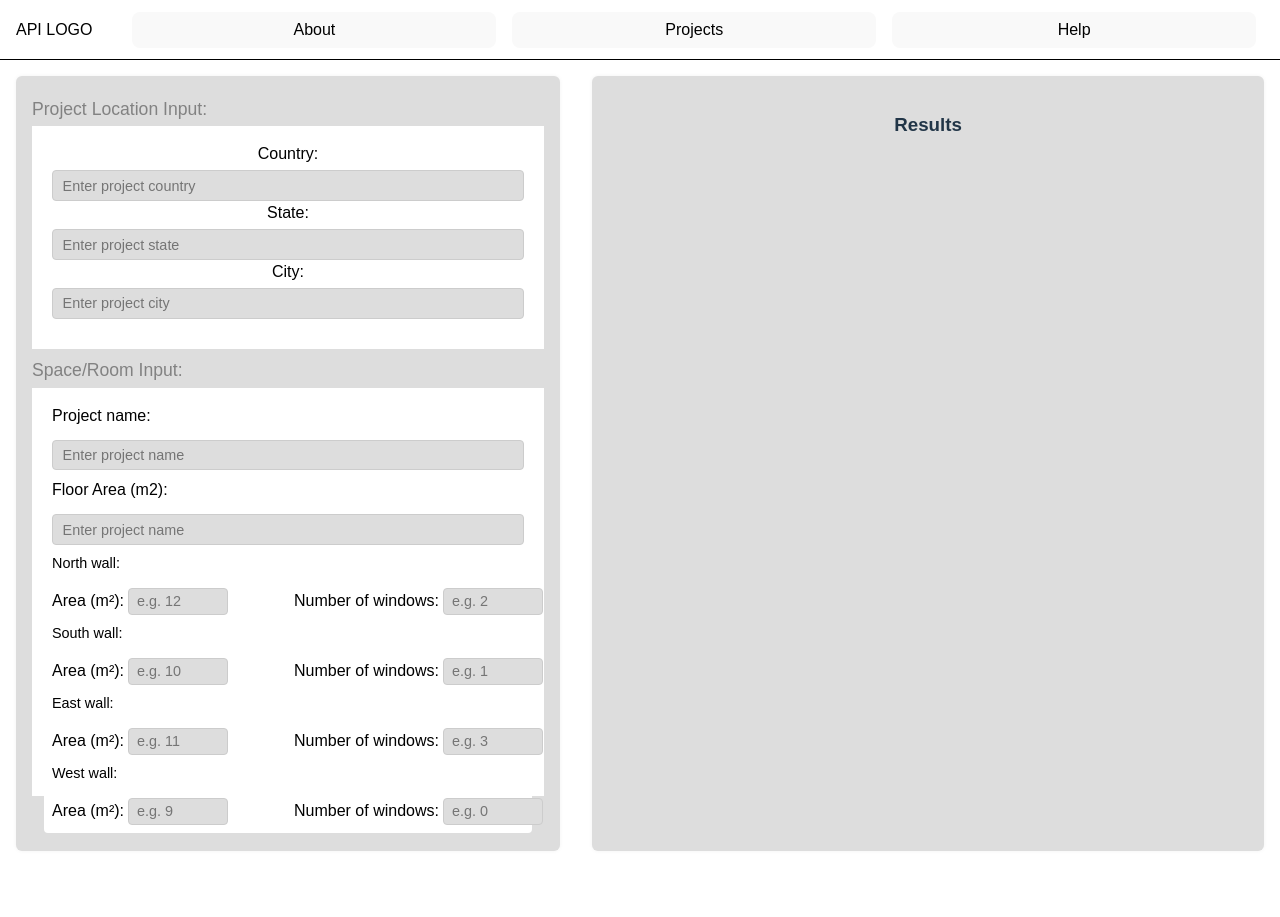
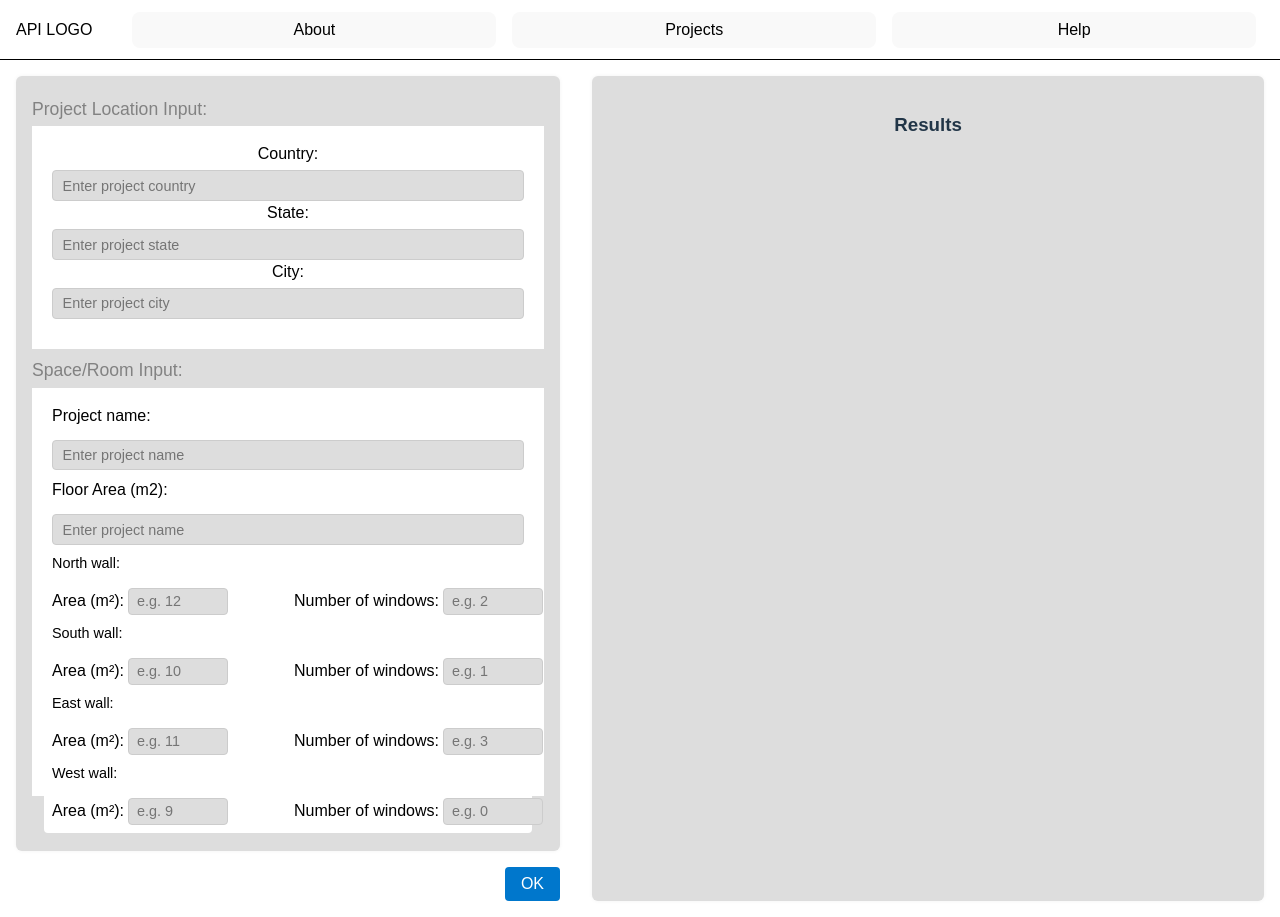
Before and after one commit to lavendercaterpillar/capstone-frontend, a React (Vite) app: page / in a window 1280 px wide. Before the commit the page ends 867 px from the top, so only its background shows below. Built offline with nearby package versions, Linux system fonts and the light colour scheme.

Commit message:
Add OK Button

```diff
--- a/src/pages/InputPage.css
+++ b/src/pages/InputPage.css
@@ -221,7 +221,8 @@ body,
     border-radius: 4px;
     padding: 0.3rem 0.5rem;
     font-size: 0.9rem;
-    width: 100px;     /* fixed narrower input */
+    width: 100px;
+    /* fixed narrower input */
     box-sizing: border-box;
 }
 
@@ -232,6 +233,26 @@ body,
     outline: none;
     background-color: #eee;
 }
+
+/* Submit Button */
+.submit-button {
+    align-self: flex-end;
+    /* aligns button to the right end inside flex column */
+    padding: 0.5rem 1rem;
+    font-size: 1rem;
+    background-color: #0077cc;
+    color: white;
+    border: none;
+    border-radius: 4px;
+    margin-top: 1rem;
+    cursor: pointer;
+    transition: background-color 0.3s;
+}
+
+.submit-button:hover {
+    background-color: #005fa3;
+}
+
 
 /* Right: output panel */
 .output-panel {
--- a/src/pages/InputPage.jsx
+++ b/src/pages/InputPage.jsx
@@ -22,14 +22,14 @@ const InputPage = () => {
                         <p className="location-title">Project Location Input:</p>
                         <div className="location-input-container">
                             <div className="location-inner-box">
-                            {/* Optional: inner content */}
+
                                 <label htmlFor="country" className="room-input-label">Country:</label>
                                         <input
                                         type="text"
                                         id="country"
                                         name="country"
                                         // className="room-text-input"
-                                        class="room-text-input"
+                                        className="room-text-input"
                                         placeholder="Enter project country"
                                     />
 
@@ -38,8 +38,8 @@ const InputPage = () => {
                                         type="text"
                                         id="state"
                                         name="state"
-                                        // className="room-text-input"
-                                        class="room-text-input"
+                                        className="room-text-input"
+                                        // class="room-text-input"
                                         placeholder="Enter project state"
                                     />
 
@@ -48,8 +48,8 @@ const InputPage = () => {
                                         type="text"
                                         id="city"
                                         name="city"
-                                        // className="room-text-input"
-                                        class="room-text-input"
+                                        className="room-text-input"
+                                        // class="room-text-input"
                                         placeholder="Enter project city"
                                     />
                             </div>
@@ -64,8 +64,8 @@ const InputPage = () => {
                                     type="text"
                                     id="projectName"
                                     name="projectName"
-                                    // className="room-text-input"
-                                    class="room-text-input"
+                                    className="room-text-input"
+                                    // class="room-text-input"
                                     placeholder="Enter project name"
                                 />
 
@@ -74,8 +74,8 @@ const InputPage = () => {
                                     type="text"
                                     id="floorArea"
                                     name="floorArea"
-                                    // className="room-text-input"
-                                    class="room-text-input"
+                                    className="room-text-input"
+                                    // class="room-text-input"
                                     placeholder="Enter project name"
                                 />
 
@@ -183,6 +183,7 @@ const InputPage = () => {
                             </div>
                         </div>
                     </div>
+                    <button className="submit-button">OK</button>
                 </section>
 
                 {/* RIGHT: Output Display */}
```
